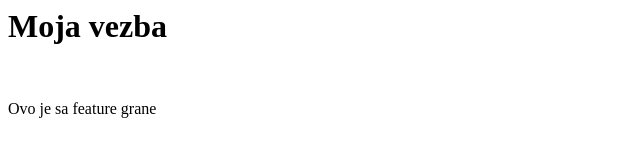
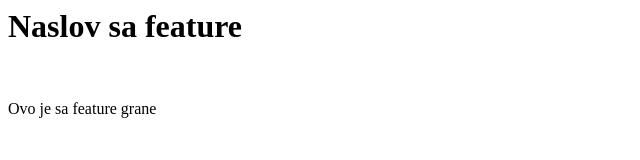
Before and after one commit to dj0lo/vezba, a plain HTML site: page index.html in a window 1280 px wide. Shown: the whole page, without its empty margins (0-640 px from the left). Drawn offline with Linux system fonts and the light colour scheme.

Commit message:
Feature  naslov promenjen

```diff
--- a/index.html
+++ b/index.html
@@ -1,3 +1,3 @@
-<h1>Moja vezba</h1>
+<h1>Naslov sa feature</h1>
 <br>
 <p>Ovo je sa feature grane</p>
```
